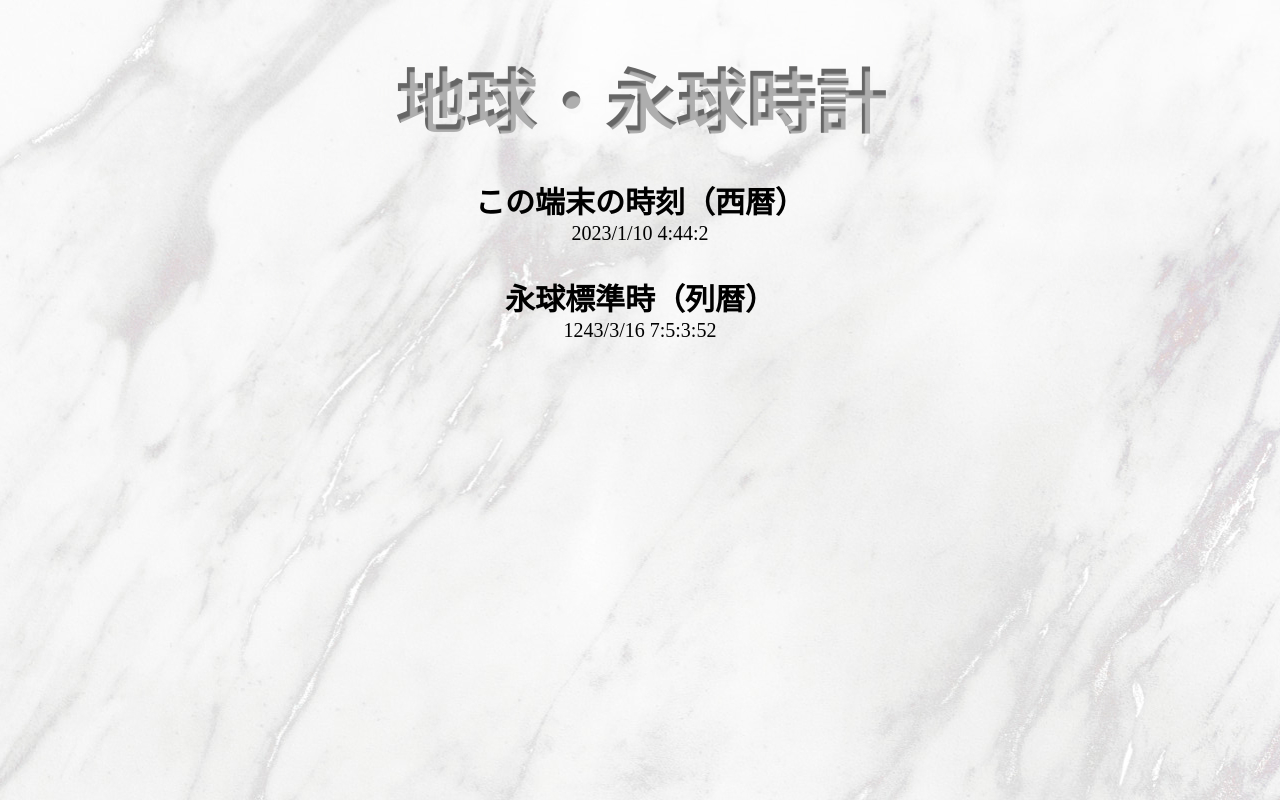
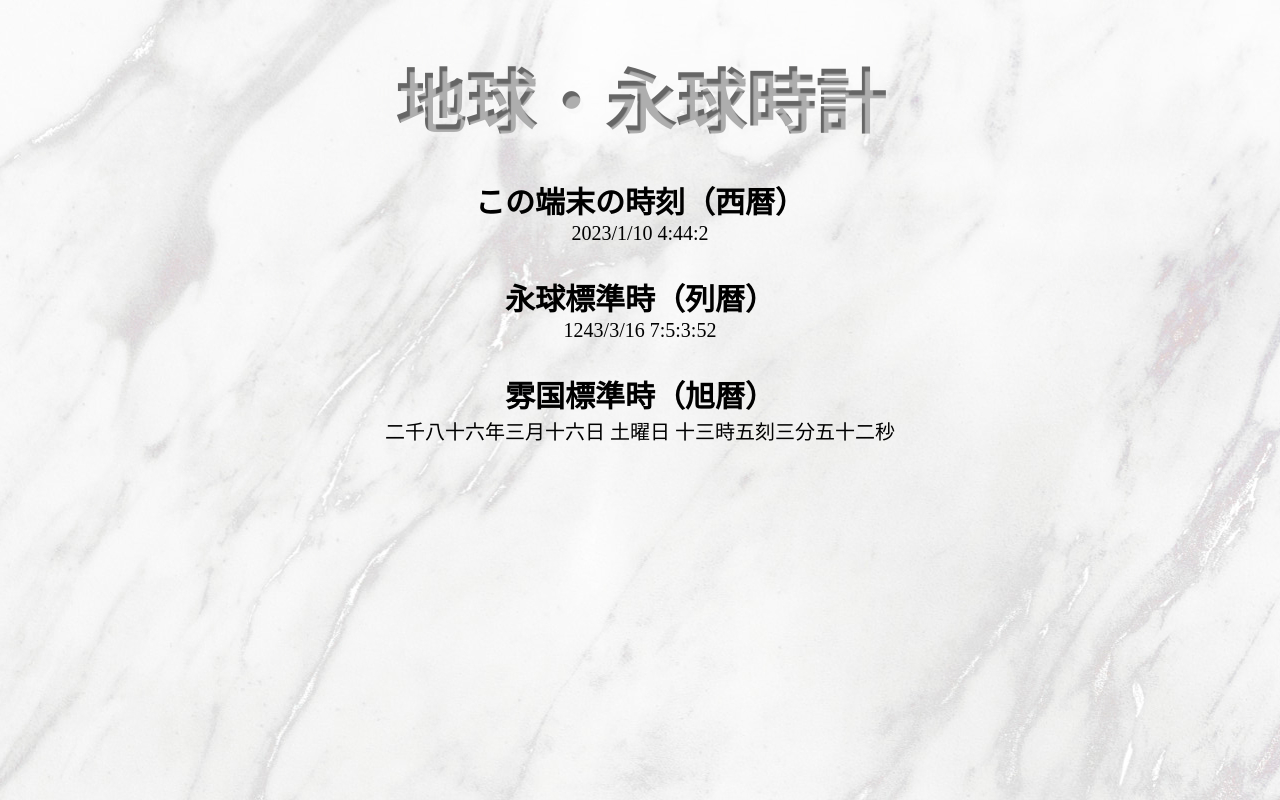
Before and after one commit to Sakalt/vibun-clock, a website with bundled scripts: page index.html in a window 1280 px wide. Built offline with nearby package versions, Linux system fonts and the light colour scheme.

Commit message:
旭暦を追加。

```diff
--- a/index.html
+++ b/index.html
@@ -16,6 +16,10 @@
                 永球標準時（列暦）
             </h2>
             <div id="eikyu"></div>
+            <h2>
+                雰国標準時（旭暦）
+            </h2>
+            <div id="fun"></div>
             <link rel="stylesheet" href="css/styles.css">
             <script src="scripts/displayclock.js" type="module"></script>
         </main>
--- a/scripts/clockmain.js
+++ b/scripts/clockmain.js
@@ -1,16 +1,33 @@
+import { FunNumber } from './funnumber.js';
 export class EikyuDate {
-    getFormatted() {
+    constructor(date) {
+        this.date = Date.now();
+        this.date = date;
+    }
+    toMiliseconds(yea = 1240, mon = 1, day = 1, hou = 0, per = 0, min = 0, sec = 0, mil = 0) {
+        const difYear = yea - 1240;
+        const dayOfYear = (difYear) * 539 + Math.ceil((difYear % 40)) + Math.ceil(((difYear + 40) % 400));
+        const dayOfAll = dayOfYear + (mon - 1) * 32 + day - 1;
+        const allMiliSecond = dayOfAll * 200000000 + hou * 10000000 + per * 1000000 + min * 100000 + sec * 1000 + mil;
+        return allMiliSecond;
+    }
+    static toEikyu(earthDate) {
         const pivot = Date.UTC(2023, 0, 1);
-        const difference = Date.now() - pivot;
+        const difference = earthDate - pivot;
         const eikyuDif = difference / 0.433395;
         const eikyuNow = eikyuDif + 337841824497;
-        const eikyuPointSec = eikyuNow / 1000 % 100;
-        const eikyuSec = Math.floor(eikyuNow / 1000 % 100);
-        const eikyuMin = Math.floor(eikyuNow / 1000 / 100 % 10);
-        const eikyuPer = Math.floor(eikyuNow / 1000 / 100 / 10 % 10);
-        const eikyuHou = Math.floor(eikyuNow / 1000 / 100 / 10 / 10 % 20);
-        const differenceDay = eikyuNow / 1000 / 100 / 10 / 10 / 20;
-        let dayForNum = eikyuNow / 1000 / 100 / 10 / 10 / 20;
+        return eikyuNow;
+    }
+    toEikyuFormat() {
+        const funweeklist = ["天", "火", "気", "木", "水", "土"];
+        const eikyuPointSec = this.date / 1000 % 100;
+        const eikyuSec = Math.floor(this.date / 1000 % 100);
+        const eikyuMin = Math.floor(this.date / 1000 / 100 % 10);
+        const eikyuPer = Math.floor(this.date / 1000 / 100 / 10 % 10);
+        const eikyuHou = Math.floor(this.date / 1000 / 100 / 10 / 10 % 20);
+        const differenceDay = this.date / 1000 / 100 / 10 / 10 / 20;
+        const eikyuFWeek = funweeklist[Math.floor(differenceDay - 1) % 6];
+        let dayForNum = this.date / 1000 / 100 / 10 / 10 / 20;
         let countYears = 1240;
         while (dayForNum >= 0) {
             const saveDay = dayForNum;
@@ -28,8 +45,49 @@ export class EikyuDate {
             countYears++;
         }
         const eikyuYea = countYears;
+        const eikyuFunYea = eikyuYea + 843;
         const eikyuMon = Math.ceil(dayForNum / 32);
         const eikyuDay = Math.floor(dayForNum % 32);
-        return `${eikyuYea}/${eikyuMon}/${eikyuDay} ${eikyuHou}:${eikyuPer}:${eikyuMin}:${eikyuSec}`;
+        const dateObj = {
+            sec: eikyuSec,
+            min: eikyuMin,
+            per: eikyuPer,
+            hou: eikyuHou,
+            day: eikyuDay,
+            mon: eikyuMon,
+            fweek: eikyuFWeek,
+            yea: eikyuYea,
+            fyea: eikyuFunYea
+        };
+        return dateObj;
+    }
+    getFormatted() {
+        const obj = this.toEikyuFormat();
+        return `${obj.yea}/${obj.mon}/${obj.day} ${obj.hou}:${obj.per}:${obj.min}:${obj.sec}`;
+    }
+    getFunFormatted() {
+        const obj = this.toEikyuFormat();
+        return `${obj.fyea}/${obj.mon}/${obj.day}(${obj.fweek}) ${obj.hou}:${obj.per}:${obj.min}:${obj.sec}`;
+    }
+    static now() {
+        return new EikyuDate(EikyuDate.toEikyu(Date.now()));
+    }
+    timezone(hour) {
+        return new EikyuDate(this.date + 10000000 * hour);
+    }
+    getFunScripted() {
+        const funNumber = new FunNumber();
+        const eikyuObj = this.toEikyuFormat();
+        const obj = {
+            sec: funNumber.toFunNumber(eikyuObj.sec),
+            min: funNumber.toFunNumber(eikyuObj.min),
+            per: funNumber.toFunNumber(eikyuObj.per),
+            hou: funNumber.toFunNumber(eikyuObj.hou),
+            day: funNumber.toFunNumber(eikyuObj.day),
+            mon: funNumber.toFunNumber(eikyuObj.mon),
+            fweek: eikyuObj.fweek,
+            fyea: funNumber.toFunNumber(eikyuObj.fyea),
+        };
+        return `${obj.fyea}年${obj.mon}月${obj.day}日 ${obj.fweek}曜日 ${obj.hou}時${obj.per}刻${obj.min}分${obj.sec}秒`;
     }
 }
--- a/scripts/displayclock.js
+++ b/scripts/displayclock.js
@@ -1,12 +1,14 @@
 import { EikyuDate } from './clockmain.js';
 function refreshclock() {
     const date = new Date();
-    const Edate = new EikyuDate();
-    const formattedEdate = Edate.getFormatted();
+    const formattedEdate = EikyuDate.now().getFormatted();
+    const formattedFdate = EikyuDate.now().timezone(6).getFunScripted();
     const jst = document.getElementById('jst');
     const eikyu = document.getElementById('eikyu');
+    const fun = document.getElementById('fun');
     const formattedDate = `${date.getFullYear()}/${date.getMonth() + 1}/${date.getDate()} ${date.getHours()}:${date.getMinutes()}:${date.getSeconds()}`;
     jst.innerHTML = formattedDate;
     eikyu.innerHTML = formattedEdate;
+    fun.innerHTML = formattedFdate;
 }
 setInterval(refreshclock, 1);
--- a/scripts/displayclock.ts
+++ b/scripts/displayclock.ts
@@ -1,12 +1,14 @@
 import {EikyuDate} from './clockmain.js'
 function refreshclock() {
     const date = new Date()
-    const Edate = new EikyuDate()
-    const formattedEdate = Edate.getFormatted()
+    const formattedEdate = EikyuDate.now().getFormatted()
+    const formattedFdate = EikyuDate.now().timezone(6).getFunScripted()
     const jst = document.getElementById('jst')
     const eikyu = document.getElementById('eikyu')
+    const fun = document.getElementById('fun')
     const formattedDate = `${date.getFullYear()}/${date.getMonth()+1}/${date.getDate()} ${date.getHours()}:${date.getMinutes()}:${date.getSeconds()}`
     jst!.innerHTML = formattedDate;
     eikyu!.innerHTML = formattedEdate;
+    fun!.innerHTML = formattedFdate;
 }
 setInterval(refreshclock, 1);
--- /dev/null
+++ b/scripts/funnumber.js
@@ -0,0 +1,23 @@
+export class FunNumber {
+    toFunNumber(input) {
+        const oneNumbers = ["零", "一", "二", "三", "四", "五", "六", "七", "八", "九"];
+        const orderNumbers = ["", "十", "百", "千", "万"];
+        const stringed = String(input);
+        let output = "";
+        for (let i = 0; i < stringed.length; i++) {
+            const order = stringed.length - i - 1;
+            if (Number(stringed[i]) != 0) {
+                if (stringed.length < 5 && stringed.length > 1 && Number(stringed[i]) == 1 && order + 1 == stringed.length) {
+                    output += orderNumbers[order];
+                }
+                else {
+                    output += oneNumbers[Number(stringed[i])] + orderNumbers[order];
+                }
+            }
+        }
+        if (input == 0) {
+            return "零";
+        }
+        return output;
+    }
+}
--- /dev/null
+++ b/scripts/funnumber.ts
@@ -0,0 +1,22 @@
+export class FunNumber {
+    toFunNumber (input: number) {
+        const oneNumbers = ["零","一","二","三","四","五","六","七","八","九"]
+        const orderNumbers = ["","十","百","千","万"]
+        const stringed = String(input)
+        let output = ""
+        for (let i = 0; i < stringed.length; i++) {
+            const order = stringed.length - i - 1
+            if (Number(stringed[i]) != 0) {
+                if (stringed.length < 5 && stringed.length > 1 && Number(stringed[i]) == 1 && order + 1 == stringed.length) {
+                    output += orderNumbers[order]
+                } else {
+                    output += oneNumbers[Number(stringed[i])] + orderNumbers[order]
+                }
+            }
+        }
+        if (input == 0) {
+            return "零"
+        }
+        return output
+    }
+}
```
Also changed, not shown: scripts/clockmain.ts (+69 -11 lines).
